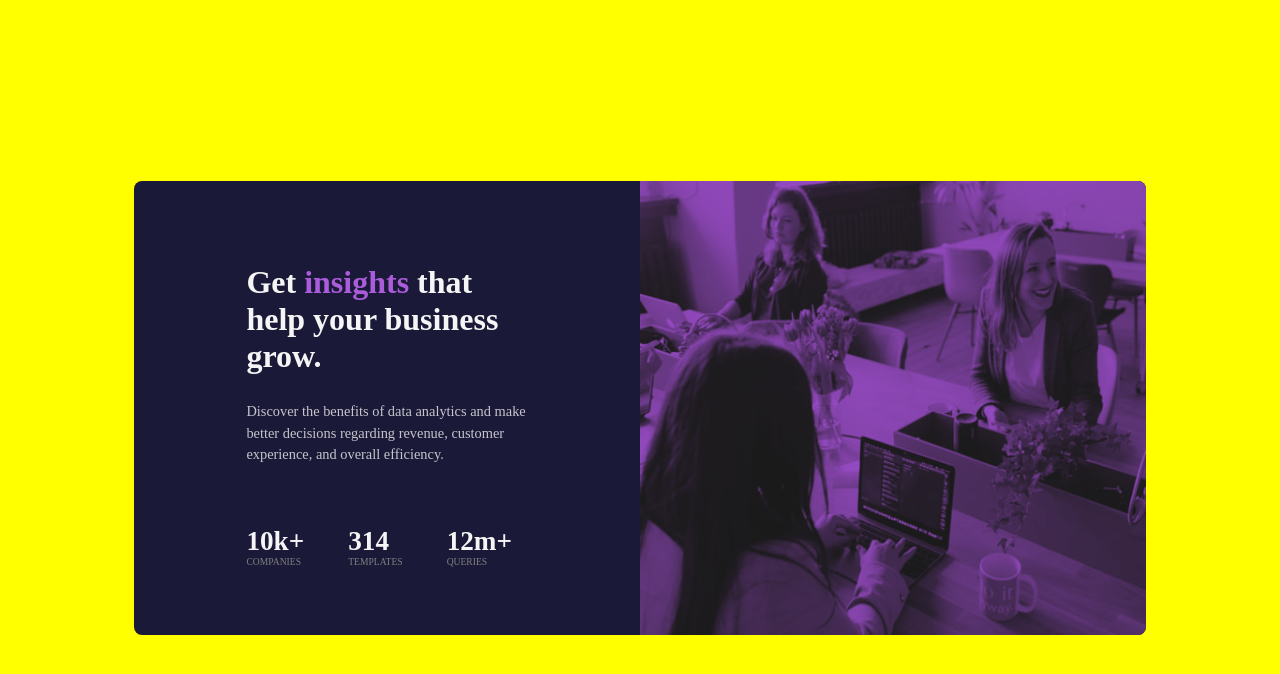
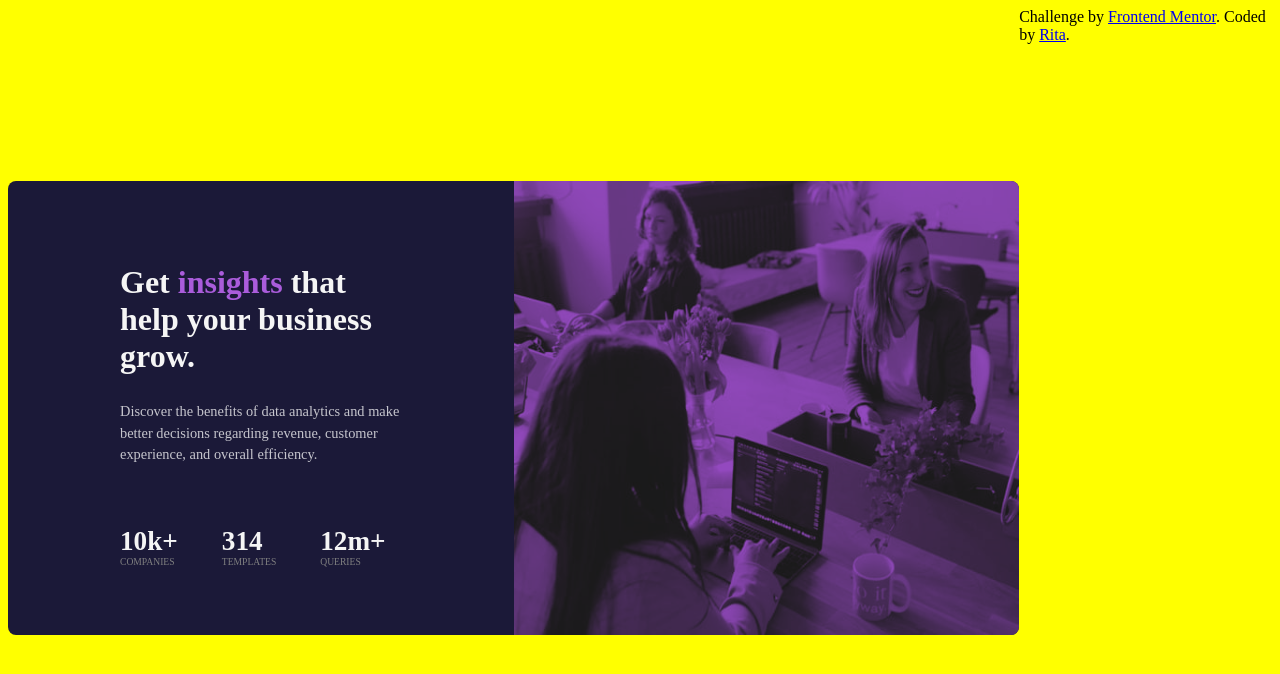
Before and after one commit to i-am-rita/card-component, a plain HTML site: page stats-preview-card-component-main/index.html in a window 1280 px wide. Drawn offline with Linux system fonts and the light colour scheme.

Commit message:
edited readMe

```diff
--- a/stats-preview-card-component-main/index.html
+++ b/stats-preview-card-component-main/index.html
@@ -60,9 +60,9 @@
 
 </div>
 
-  <!-- <div class="attribution">
+  <div class="attribution">
     Challenge by <a href="https://www.frontendmentor.io?ref=challenge" target="_blank">Frontend Mentor</a>.
-    Coded by <a href="#">Your Name Here</a>.
-  </div> -->
+    Coded by <a href="#">Rita</a>.
+  </div>
 </body>
 </html>
```
Also changed, not shown: 1 other file.
